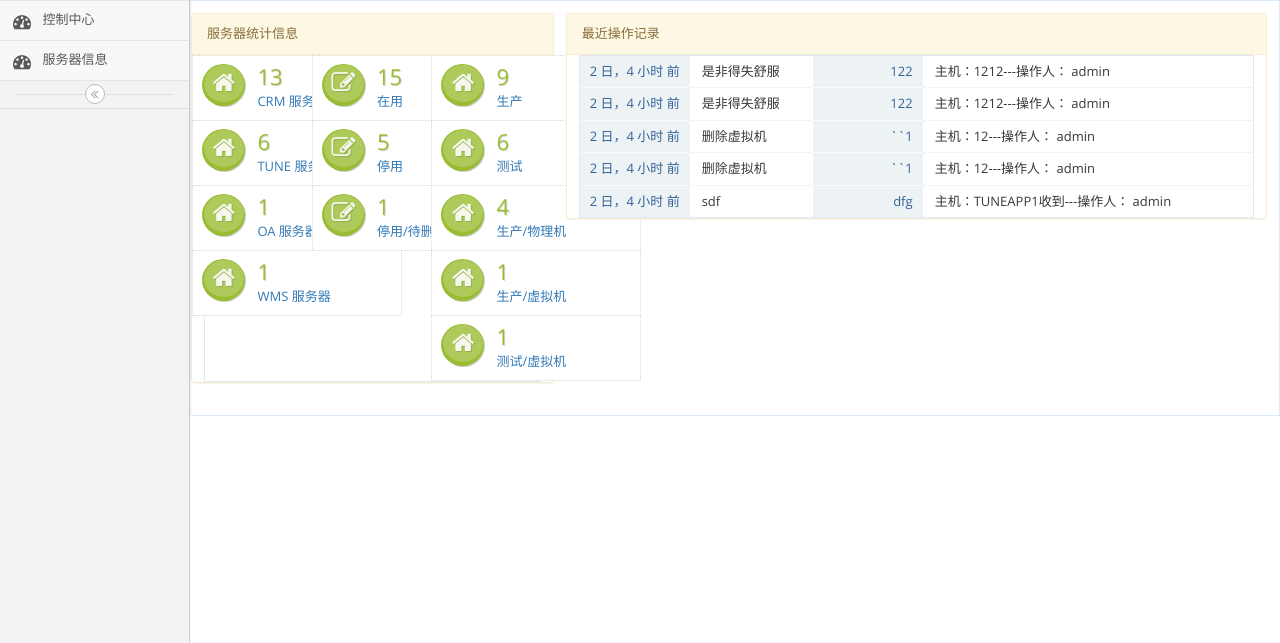
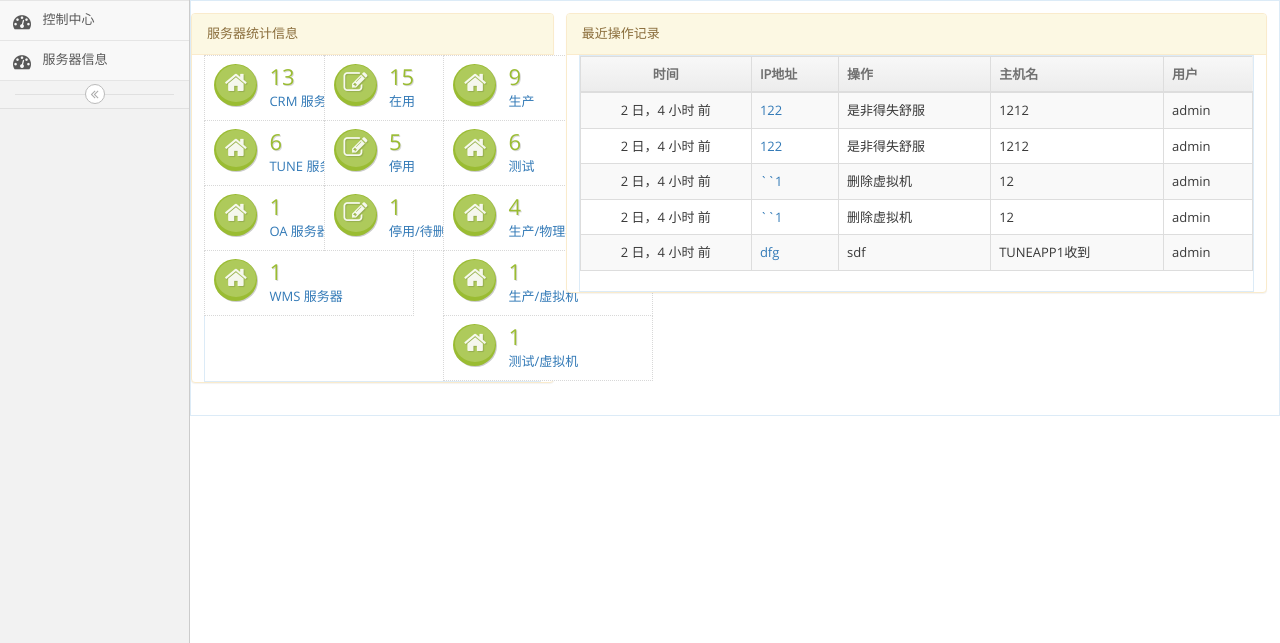
Before and after one commit to liuxinglan13/Django-IT-Manage, a Django app: page / in a window 1280 px wide. Shown: the part 45-688 px from the top of the page. Run offline with Django 3.2, Linux system fonts and the light colour scheme; a user stored in the database is signed in; data comes from the database, SQL or seed files in the repository; some libraries are stand-ins or nearby versions.

Commit message:
修改了最后操作记录的布局

```diff
--- a/templates/app/index.html
+++ b/templates/app/index.html
@@ -19,7 +19,7 @@
                 <div class="panel-body">
                     <div class="profile-user-info profile-user-info-striped">
                         <div class="row">
-                                <div class="col-md-4">
+                            <div class="col-sm-4">
                                 {% get_group as group_list %}
                                 {% for Group in group_list %}
                                     <div class="infobox infobox-green">
@@ -35,7 +35,7 @@
                                     </div>
                                 {% endfor %}
                             </div>
-                                <div class="col-md-4">
+                            <div class="col-sm-4">
                                 {% get_status as status_list %}
                                 {% for Status in status_list %}
                                     <div class="infobox infobox-green">
@@ -51,7 +51,7 @@
                                     </div>
                                 {% endfor %}
                             </div>
-                                <div class="col-md-4">
+                            <div class="col-sm-4">
 
                                 {% get_categorys as categorys_list %}
                                 {% for Categorys in categorys_list %}
@@ -80,18 +80,34 @@
                 <div class="panel-heading">最近操作记录</div>
                 <div class="panel-body">
                     <div class="profile-user-info profile-user-info-striped">
+                        <div>
+                            <table class="table table-striped table-bordered">
+                                <thead>
+                                <tr>
+                                    <th class="center">时间</th>
+                                    <th>IP地址</th>
+                                    <th class="hidden-xs">操作</th>
+                                    <th class="hidden-480">主机名</th>
+                                    <th>用户</th>
+                                </tr>
+                                </thead>
+                                <tbody>
                                 {% for host_comment in host_comment_list %}
-                                <div class="profile-info-row">
-                                    <div class="profile-info-name">{{ host_comment.created|timesince }} 前</div>
-                                    <div class="profile-info-value">
-                                        <span>{{ host_comment.body }}</span>
-                                    </div>
-                                    <div class="profile-info-name">{{ host_comment.host.ip }}</div>
-                                    <div class="profile-info-value">
-                                        <span>主机：{{ host_comment.host }}---操作人： {{ host_comment.author }}</span>
-                                    </div>
-                                </div>
+                                <tr>
+                                    <td class="center">{{ host_comment.created|timesince }} 前</td>
+
+                                    <td>
+                                        <a href="{{ host_comment.host.get_absolute_url }}">{{ host_comment.host.ip }}</a>
+                                    </td>
+                                    <td class="hidden-xs">
+                                        {{ host_comment.body }}
+                                    </td>
+                                    <td class="hidden-480">{{ host_comment.host }}</td>
+                                    <td>{{ host_comment.author }}</td>
+                                </tr>
                                 {% endfor %}
+                                </tbody>
+                            </table>
                         </div>
                     </div>
                 </div>
@@ -99,4 +115,7 @@
         </div>
     </div>
 
+
+
+
 {% endblock main %}
```
Lines whose indentation alone changed are shown as unchanged.
